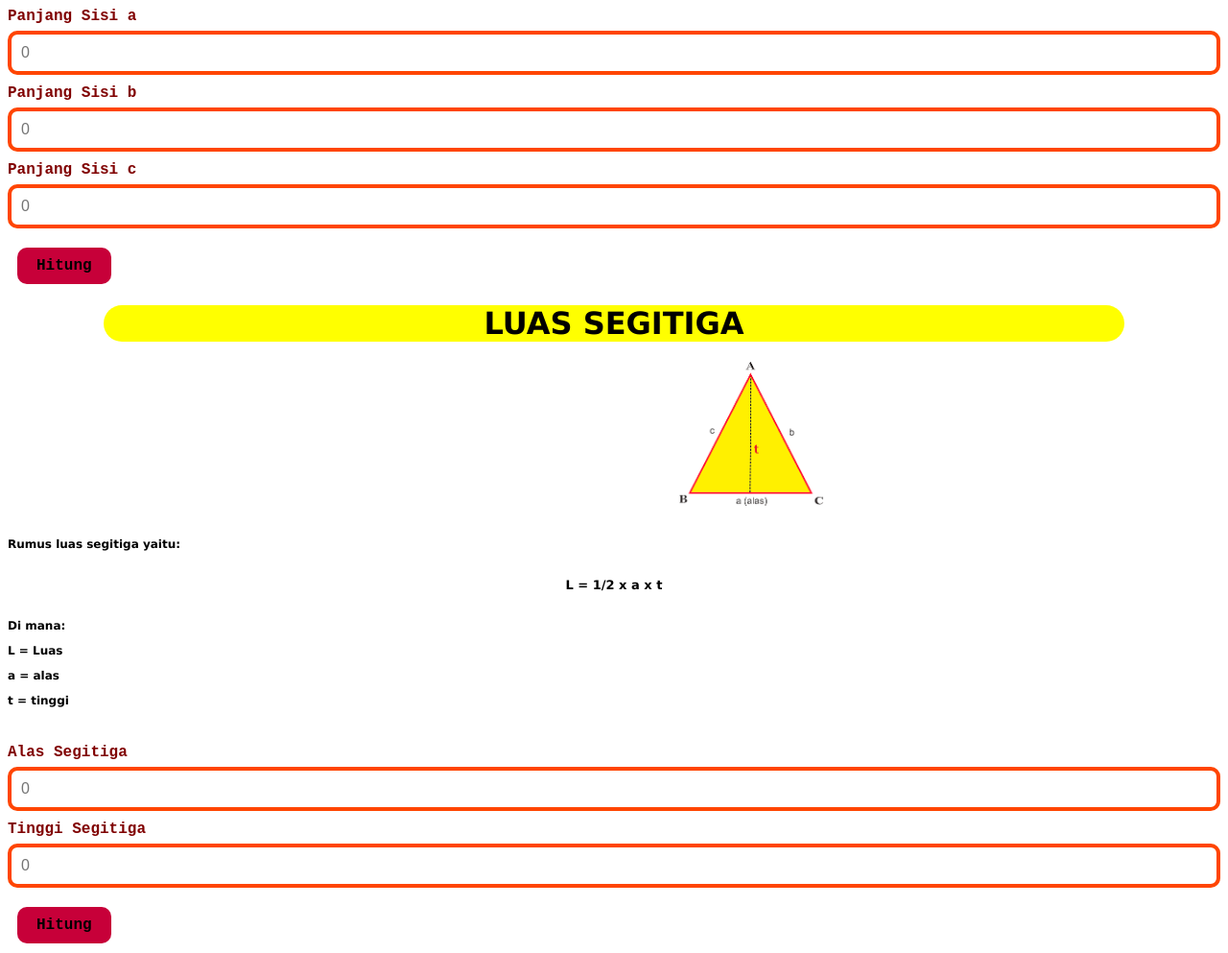
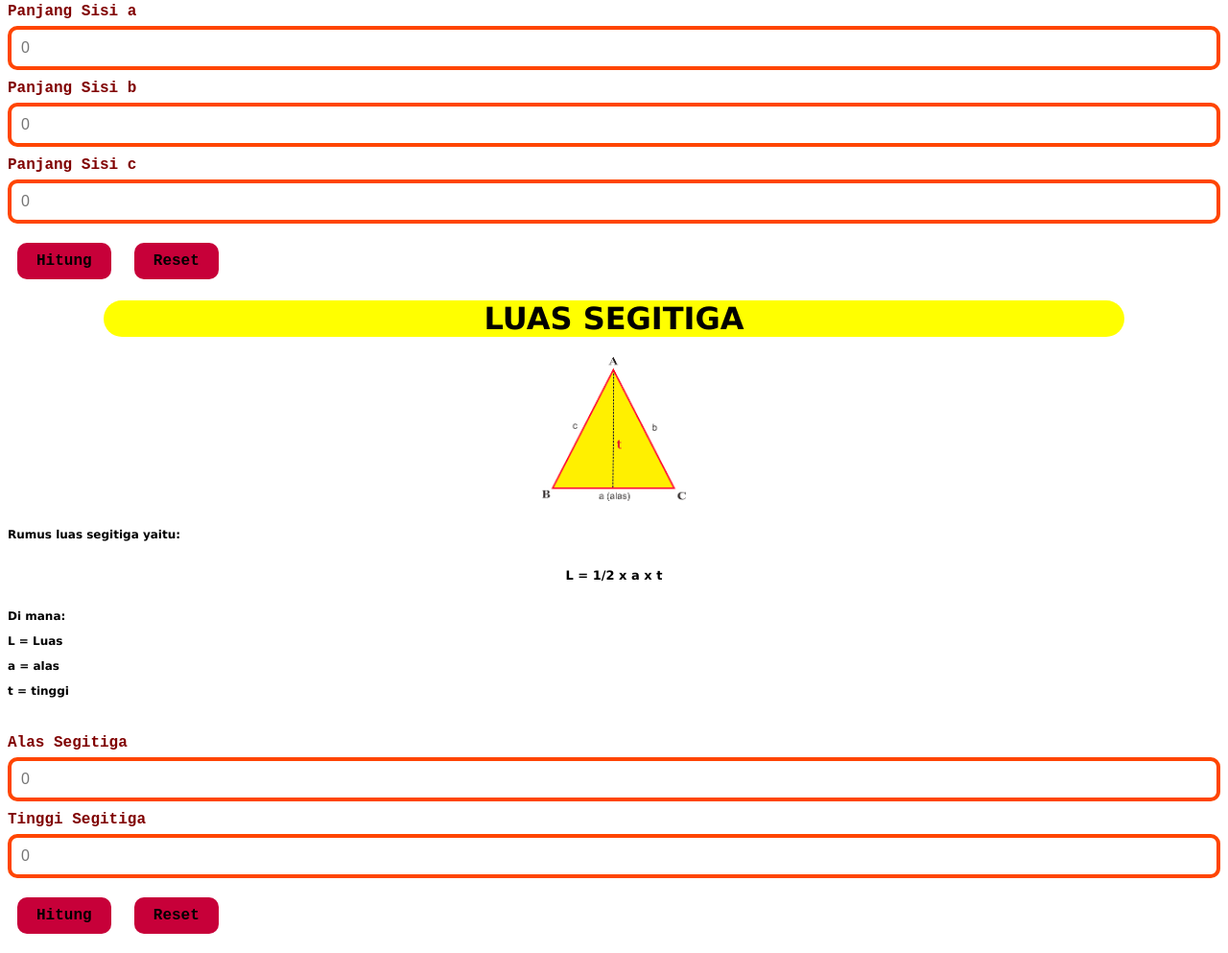
Before and after one commit to revou-fundamental-course/7-aug-23-seftamila-dev, a plain HTML site: page index.html in a window 1280 px wide. Shown: the part 627-1620 px from the top of the page at 96% size. Drawn offline with Linux system fonts and the light colour scheme.

Commit message:
final code

```diff
--- a/css/style.css
+++ b/css/style.css
@@ -23,7 +23,9 @@
     }
     img{
         cursor: pointer;
-        margin-left: 700px;
+        display: block;
+        margin-left: auto;
+        margin-right: auto;
     }
     img:active{
         transform: translateY(10px);
--- a/index.html
+++ b/index.html
@@ -31,6 +31,8 @@
             <input type="number" id="sisi c-input" placeholder="0">
         </form>
         <button id="Hitung-Keliling">Hitung</button>
+        <button type="reset" onclick="resetkeliling()" >Reset</button>
+        <p id="reset-keliling"></p>
         <label id="Kelilinglabel"></label>
     </main>
 </body>
@@ -55,6 +57,8 @@
             <input type="number" id="tinggi-input" placeholder="0">
         </form>
         <button id="Hitung-Luas">Hitung</button>
+        <button type="reset" onclick="resetluas()" >Reset</button>
+        <p id="reset-luas"></p>
         <label id="Luaslabel"></label>
     </main>
 </body>
--- a/js/script.js
+++ b/js/script.js
@@ -41,3 +41,16 @@ document.getElementById("Hitung-Luas").onclick = function Luas(){
     console.log(c)
     document.getElementById("Luaslabel").innerHTML='Luas Segitiga adalah: '+ c;
 }
+
+function resetkeliling(){
+    document.getElementById("sisi a-input").value="";
+    document.getElementById("sisi b-input").value="";
+    document.getElementById("sisi c-input").value="";
+    document.getElementById("reset-keliling").innerHTML="";
+}
+
+function resetluas(){
+    document.getElementById("tinggi-input").value="";
+    document.getElementById("alas-input").value="";
+    document.getElementById("reset-luas").innerHTML="";
+}
```
